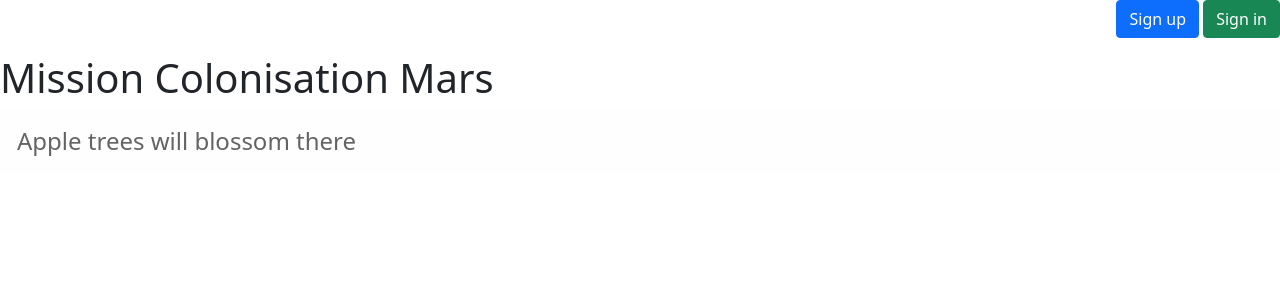
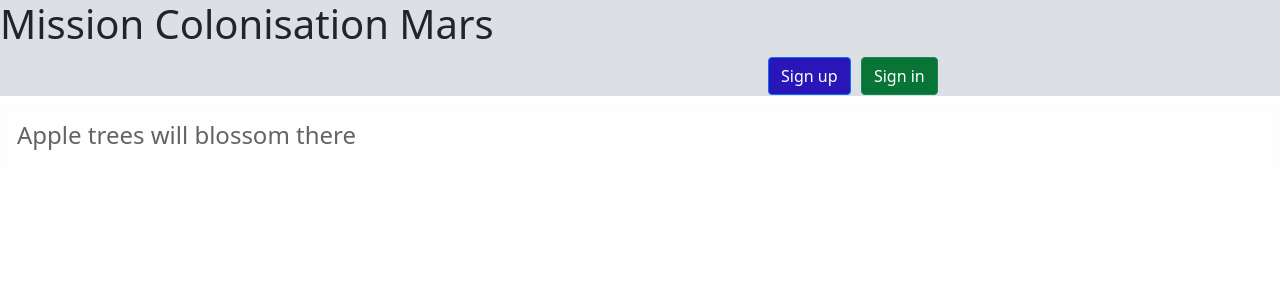
Before and after one commit to Ritips/ThemeWeb, a Flask app: template templates/main.html in a window 1280 px wide. Shown: the top 300 px of the page. Run offline with Flask 3, Linux system fonts and the light colour scheme; the template is opened without the code that fills it: most values are stand-ins (such as "Sample title", 1, 10 or a date in 2020).

Commit message:
sqlalchemy learning 4.1.2

```diff
--- a/templates/main.html
+++ b/templates/main.html
@@ -11,14 +11,16 @@
 </head>
 <body>
     {% if current_user.is_authenticated %}
-    <a class="navbar-brand" style="color: red; margin:90%;" href="/logout">{{ current_user.name }} {{ current_user.surname }}</a>
+    <h1 style="background-color: #dcdfe3">Mission Colonisation Mars
+        <a class="navbar-brand" style="color: black; margin-left: 20%; margin-right: 20%; font-size: 15px" href="/logout">{{ current_user.name }} {{ current_user.surname }}</a>
+        <a style="font-size: 15px; margin-left: 15%; margin-right: 5%">Mars one</a>
+    </h1>
     {% else %}
-    <p align="right">
-        <a class="btn btn-primary " href="/register">Sign up</a>
-        <a class="btn btn-success" href="/login">Sign in</a>
-    </p>
+    <h1 style="background-color: #dcdfe3">Mission Colonisation Mars
+        <a class="btn btn-primary" style="margin-left: 60%; background-color: #2916b8" href="/register">Sign up</a>
+        <a class="btn btn-success" style="background-color:#087537" href="/login">Sign in</a>
+    </h1>
     {% endif %}
-    <h1>Mission Colonisation Mars</h1>
     <h4 class="alert alert-light">Apple trees will blossom there</h4>
 <main role="main" class="container">
     {% block content %}{% endblock %}
```
Also changed, not shown: templates/magazine_jobs.html (+11 -11 lines).
